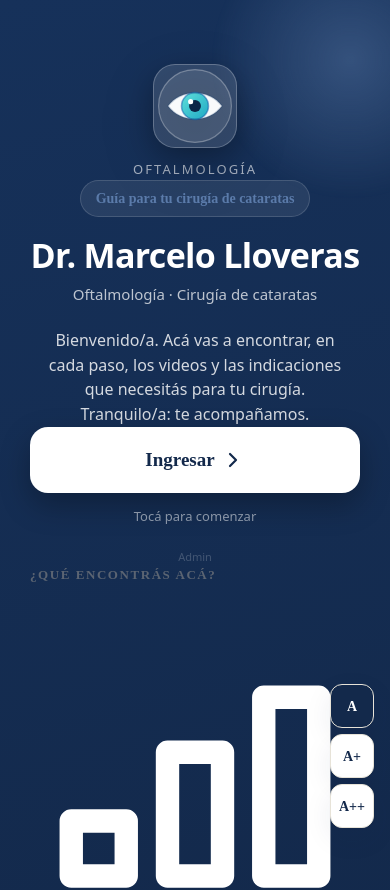
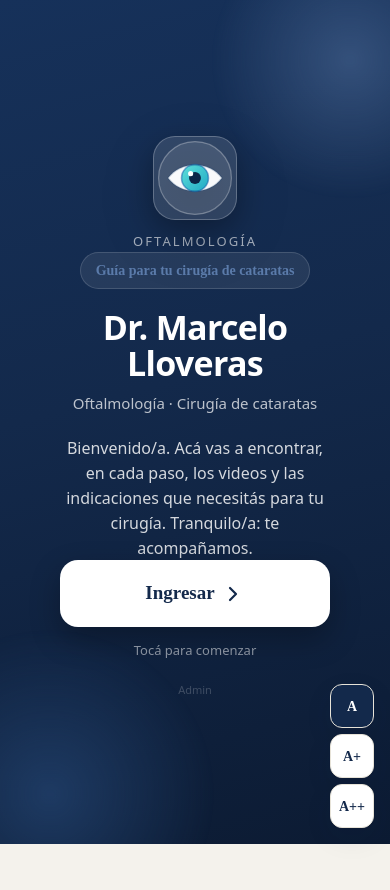
Before and after one commit to andina-ia/App-Dr-Lloveras, a Next.js app: page / in a window 390 px wide. Shown: the top 890 px of the page. After the commit the page ends 844 px from the top, so only its background shows below. Built offline with nearby package versions, Linux system fonts and the light colour scheme.

Commit message:
fix mobile: ocultar panel derecho y secciones en mobile, arreglar logo cortado

```diff
--- a/src/app/globals.css
+++ b/src/app/globals.css
@@ -452,3 +452,35 @@ h1, h2, .brand-name, .opt-title, .detail-title, .wa-label, .play-btn { font-fami
   .detail { max-width: 1200px; grid-template-columns: 280px 1fr; }
   .detail-body { max-width: 720px; }
 }
+
+/* ── MOBILE: ocultar elementos solo-desktop ───────── */
+.cover-right-panel { display: none; }
+.cover-left-panel {
+  display: flex;
+  flex-direction: column;
+  width: 100%;
+  min-width: unset;
+  max-width: unset;
+  padding: 64px 30px 38px;
+  background: none;
+}
+.cover-left-panel::before,
+.cover-left-panel::after { display: none; }
+
+/* Mostrar solo en desktop */
+@media (min-width: 768px) {
+  .cover-right-panel { display: flex; }
+  .cover-left-panel {
+    width: 48%;
+    min-width: 420px;
+    max-width: 560px;
+    padding: 64px 56px;
+    background: linear-gradient(165deg,#16315A 0%,#13294B 50%,#0C1B33 100%);
+  }
+  .cover-left-panel::before,
+  .cover-left-panel::after { display: block; }
+}
+
+/* Fix logo cortado */
+.cover-top { padding-top: 8px; }
+.cover-logo { overflow: visible; }
```
